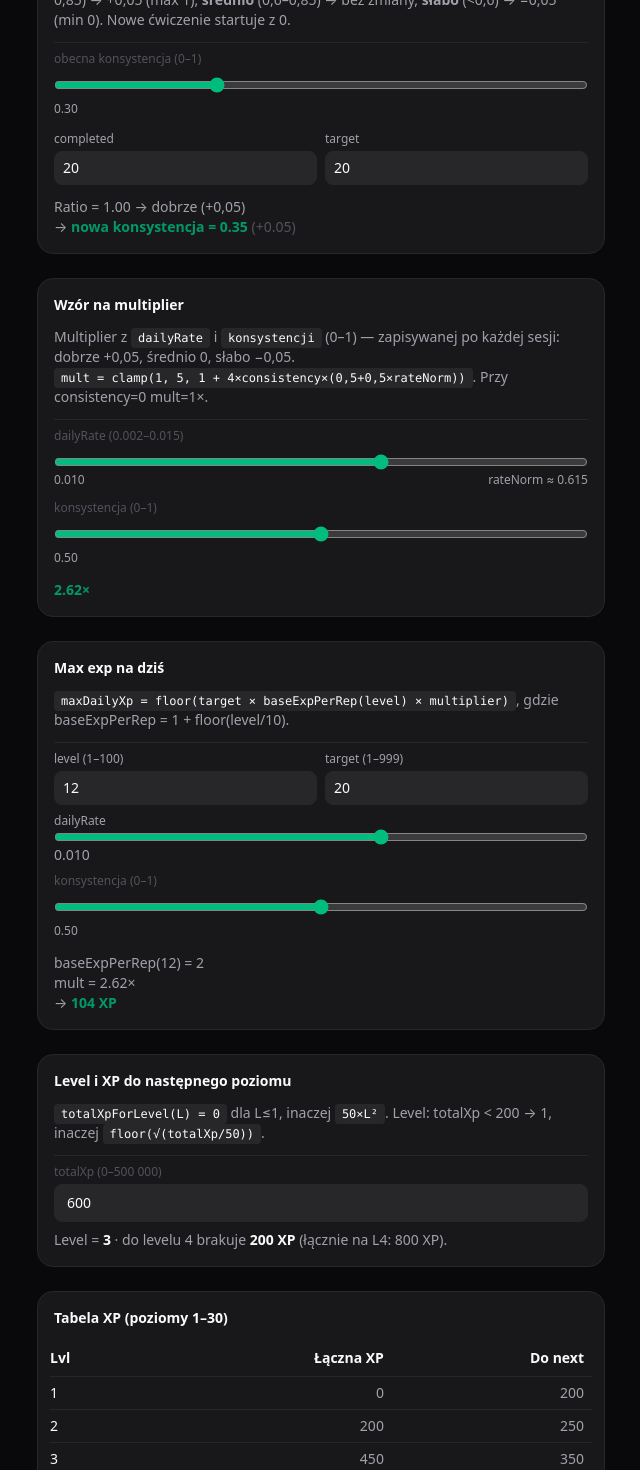
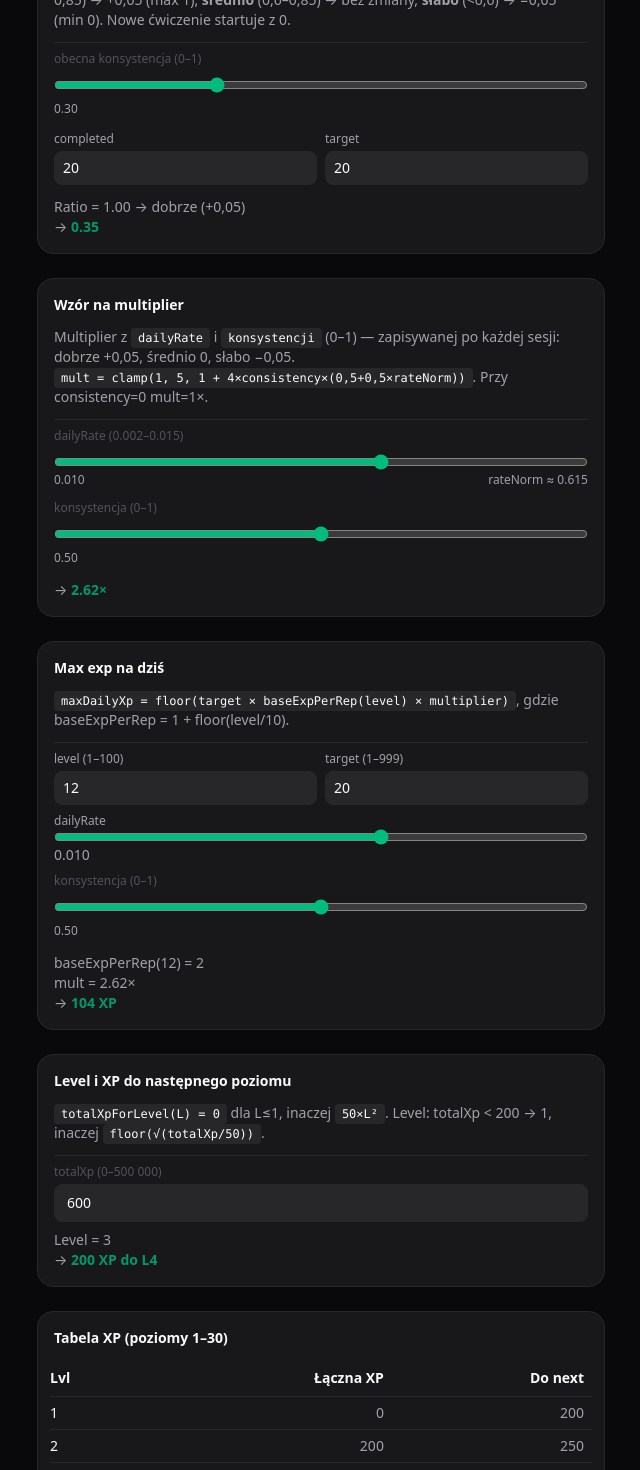
Before and after one commit to marcinstl/bicek, a Next.js app: page /info in a window 1280 px wide. Shown: the part 799-2269 px from the top of the page, without its empty margins (319-959 px from the left). Built offline with nearby package versions, Linux system fonts and the light colour scheme.

Commit message:
better readme

```diff
--- a/src/components/InfoPageContent.tsx
+++ b/src/components/InfoPageContent.tsx
@@ -188,8 +188,7 @@ function ConsistencyCalculatorSection() {
         </div>
         <p className="text-sm text-ink-soft">
           Ratio = {ratio.toFixed(2)} → {outcome}<br />
-          → <strong className="text-emerald-600 dark:text-emerald-400 tabular-nums">nowa konsystencja = {newConsistency.toFixed(2)}</strong>
-          {delta !== 0 && <span className="text-ink-faint"> ({delta > 0 ? '+' : ''}{delta.toFixed(2)})</span>}
+          → <strong className="text-emerald-600 dark:text-emerald-400 tabular-nums">{newConsistency.toFixed(2)}</strong>
         </p>
       </div>
     </Section>
@@ -243,8 +242,8 @@ function MultiplierSection() {
           />
           <span className="text-xs text-ink-soft tabular-nums">{consistency.toFixed(2)}</span>
         </div>
-        <p className="text-sm">
-          <span className="font-bold text-emerald-600 dark:text-emerald-400 tabular-nums">{mult.toFixed(2)}×</span>
+        <p className="text-sm text-ink-soft">
+          → <strong className="text-emerald-600 dark:text-emerald-400 tabular-nums">{mult.toFixed(2)}×</strong>
         </p>
       </div>
     </Section>
@@ -351,9 +350,8 @@ function LevelFromXpSection() {
           className="w-full rounded-lg bg-field border border-edge px-3 py-2 text-ink text-sm"
         />
         <p className="mt-2 text-sm text-ink-soft">
-          Level = <strong className="text-ink">{level}</strong>
-          {' · '}do levelu {level + 1} brakuje <strong className="text-ink">{xpRemaining} XP</strong>
-          {' '}(łącznie na L{level + 1}: {nextStart} XP).
+          Level = {level}<br />
+          → <strong className="text-emerald-600 dark:text-emerald-400 tabular-nums">{xpRemaining} XP do L{level + 1}</strong>
         </p>
       </div>
     </Section>
```
